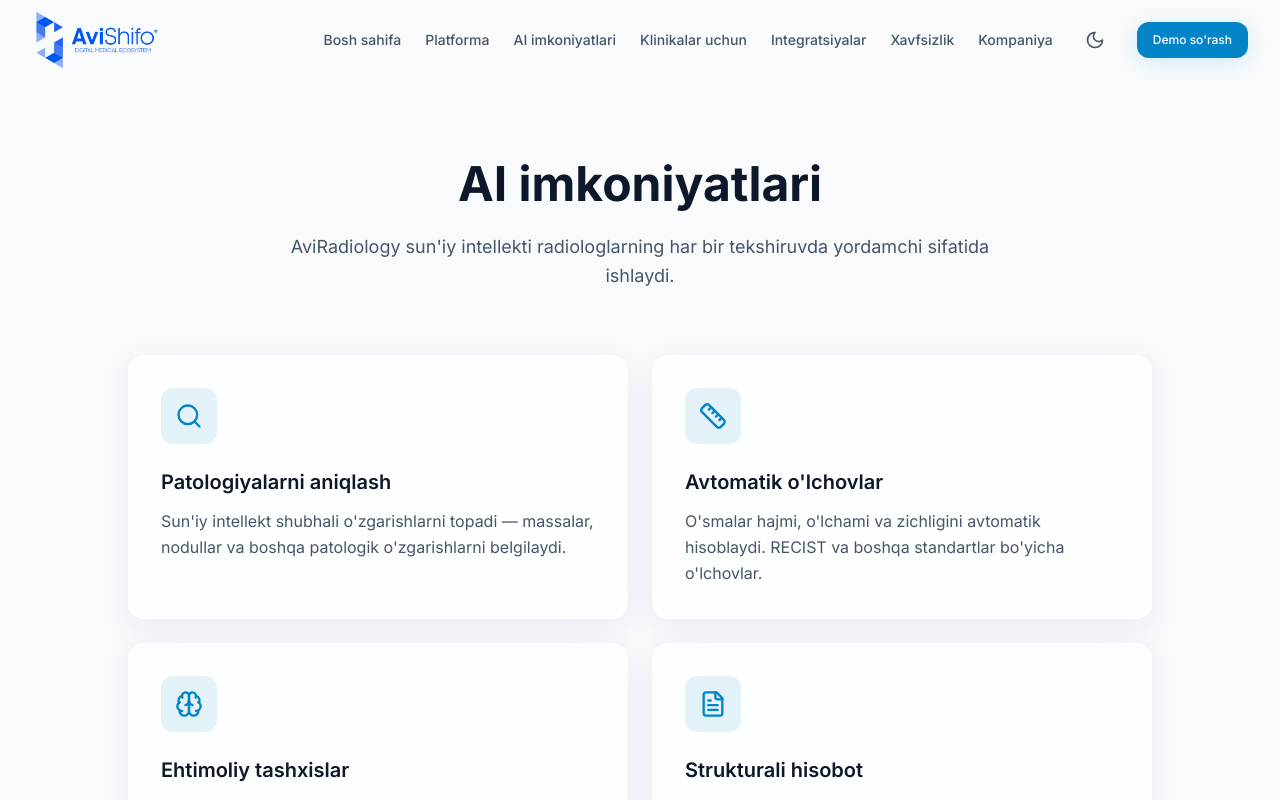
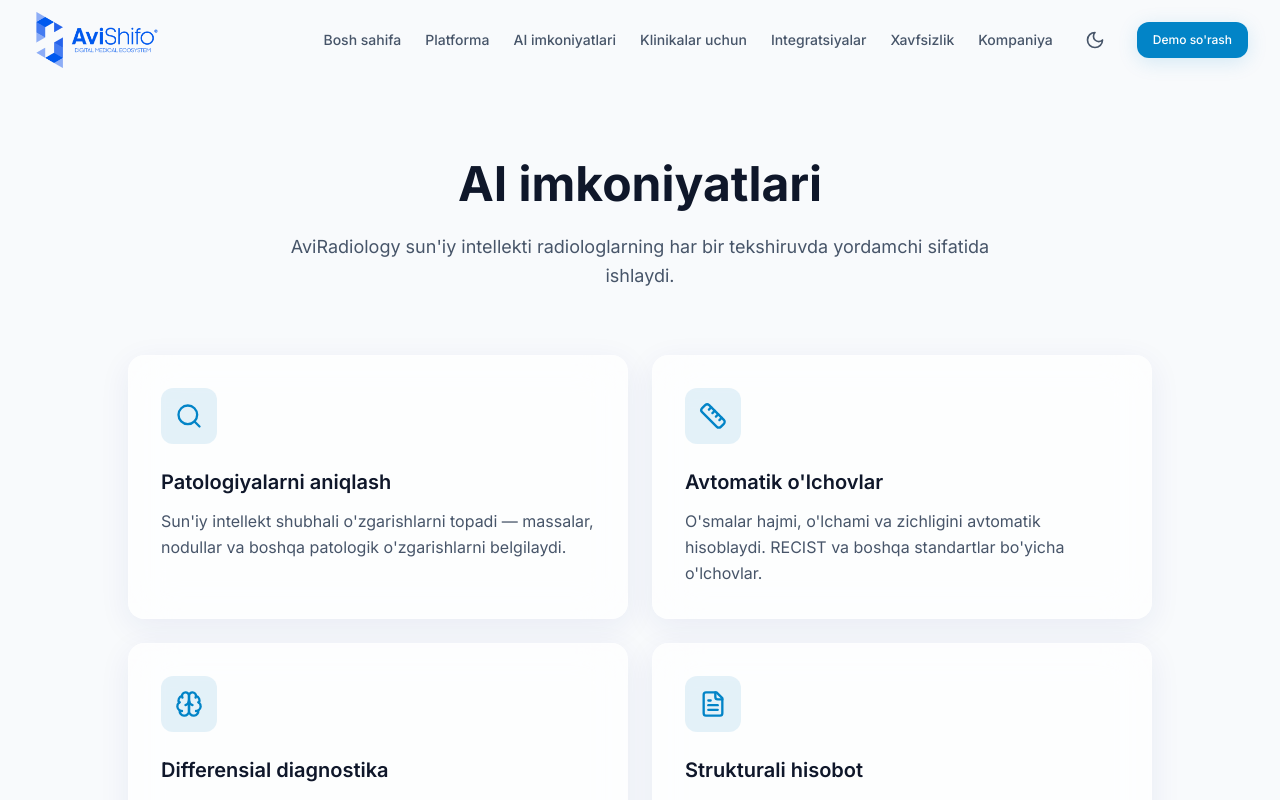
Before and after one commit to komilovmDev/Avi_radiolog, a Next.js app: page /ai-imkoniyatlari in a window 1280 px wide. Shown: the top 800 px of the page. Built offline with nearby package versions, Linux system fonts and the light colour scheme.

Commit message:
change test

```diff
--- a/app/ai-imkoniyatlari/page.tsx
+++ b/app/ai-imkoniyatlari/page.tsx
@@ -30,7 +30,7 @@
   },
   {
     icon: Brain,
-    title: "Ehtimoliy tashxislar",
+    title: "Differensial diagnostika",
     description:
       "Differensial tashxis bo'yicha tavsiyalar. AI shubhali hududlar uchun ehtimoliy variantlarni taklif qiladi.",
   },
```
